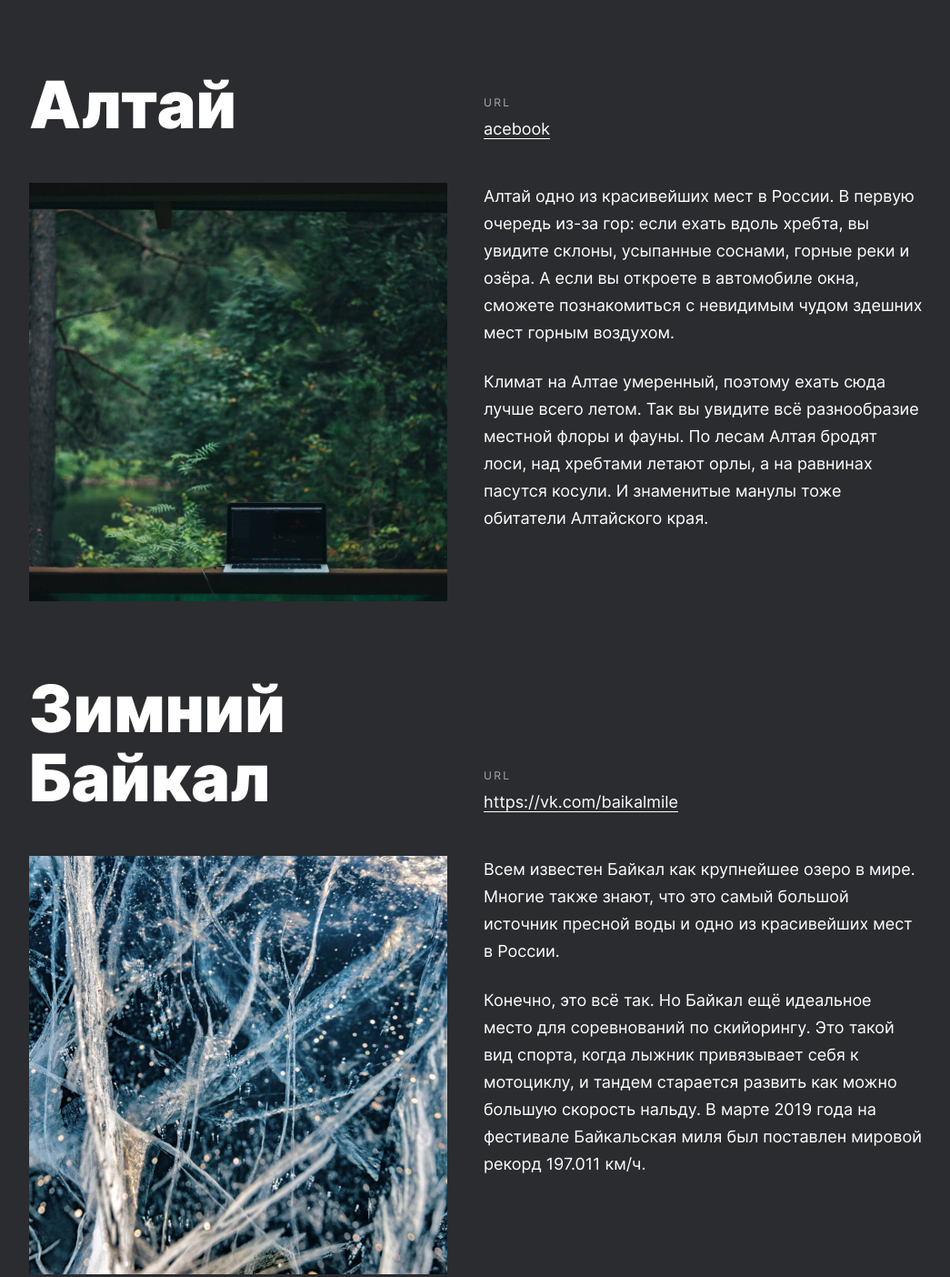
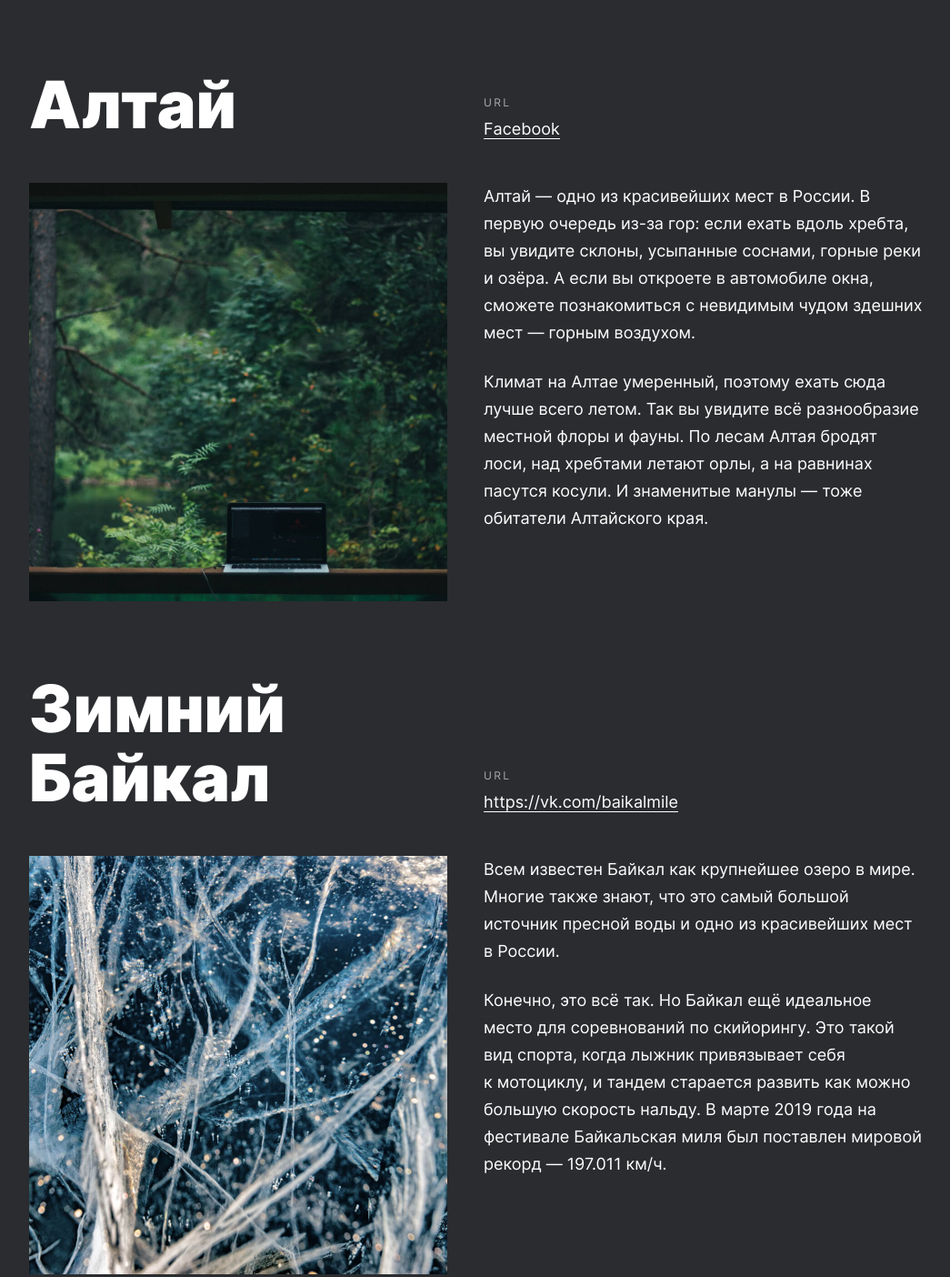
Before and after one commit to Slen1337/fixed-3rd, a plain HTML site: page index.html in a window 1280 px wide. Shown: the part 3843-5247 px from the top of the page at 91% size, without its empty margins (116-1161 px from the left). Drawn offline with Linux system fonts and the light colour scheme.

Commit message:
Правки текста

```diff
--- a/index.html
+++ b/index.html
@@ -45,7 +45,7 @@
               <h2 class="intro__title"> Чего мы там не видели?</h2>
                 <p class="intro__text">
                   По опросам ВЦИОМ, 95% россиян мечтают куда-нибудь поехать, но&nbsp;только 36% планируют провести отпуск в родной стране.
-                  Мол, чего мы тут, дома, не видели? На самом деле, Россия — это&nbsp;целая вселенная с ласковым морем юга, густыми лесами
+                  Мол, чего мы тут, дома, не видели? На&nbsp;самом деле, Россия — это&nbsp;целая вселенная с ласковым морем юга, густыми лесами
                   Саян и&nbsp;суровыми льдами плато Путорана. А ещё увидеть все эти красоты можно без миллионов на счету, загранпаспорта и
                   многочасовых перелетов. Как, например, Вера Башмакова — смелая молодая мама, которая&nbsp;взяла в охапку троих детей,
                   усадила их в свою «Ладу» и&nbsp;проехала 20 тысяч километров по родной стране. Мы выбрали и&nbsp;описали некоторые интересные
@@ -97,13 +97,12 @@
                 <img src="./images/places/place-kosa.jpg" alt="Коса Куршская, фото" class="place__image">
                 <div>
                   <p class="place__paragraph">
-                    Здесь, посреди лесов и песчаных дюн, вы&nbsp;сможете увидеть два&nbsp;
-                    водных горизонта — спокойного Куршского залива с&nbsp;одной стороны и подёрнутого рябью волн
+                    Здесь, посреди лесов и песчаных дюн, вы&nbsp;сможете увидеть два&nbsp;водных горизонта — спокойного Куршского залива с&nbsp;одной стороны и подёрнутого рябью волн
                     Балтийского моря с&nbsp;другой. Уникальная природная зона на краю российского анклава.
                   </p>
                   <p class="place__paragraph">
                     На этом Калининградская область не&nbsp;заканчивается.
-                    Для путешественника и исследователя там&nbsp;же по соседству — самая западная точка&nbsp;России, Балтийская&nbsp;коса, — и немецкое
+                    Для путешественника и исследователя там&nbsp;же по&nbsp;соседству — самая западная точка&nbsp;России, Балтийская&nbsp;коса, — и немецкое
                     наследие россыпи небольших приморских&nbsp;городов. Атмосфера здешних мест исключает суету, окуная в
                     спокойствие природы и запах стального, прохладного моря.
                   </p>
@@ -119,13 +118,13 @@
                 <div>
                   <p class="place__paragraph">
                     Почти весь полуостров находится за&nbsp;Полярным кругом. Саамская тундра, от которой на юг — тайга,
-                    а на север — Ледовитый океан, прикидывающийся Баренцевым морем.
+                    а&nbsp;на север — Ледовитый океан, прикидывающийся Баренцевым морем.
                   </p>
                   <p class="place__paragraph">
                     Возможно, вы смотрели Звягинцева и&nbsp;даже слышали историю арктического фестиваля в Териберке.
                     Возможно, слово «Хибины» не осталось под снегом школьных воспоминаний об уроках географии.
                     Возможно, вы не интересовались пронизывающей земную кору сверхглубокой скважиной, а&nbsp;от апатитов вас давно накрывает апатия.
-                    Но ваша мечта увидеть северное сияние начинает сбываться с билетом в Мурманск.
+                    Но ваша мечта увидеть северное сияние начинает сбываться с билетом в&nbsp;Мурманск.
                   </p>
                 </div>
               </article>
@@ -133,19 +132,18 @@
               <h2 class="place__title"> Алтай</h2>
                 <div class="place__website">
                   <p class="place__url-heading"> url</p>
-                  <a href="https://www.facebook.com/vera.bashmakova/posts/10156011613718822" target="_blank" class="place__link transition"> acebook</a>
+                  <a href="https://www.facebook.com/vera.bashmakova/posts/10156011613718822" target="_blank" class="place__link transition"> Facebook</a>
                 </div>
                 <img src="./images/places/place-altai.jpg" alt="Алтай, лес" class="place__image">
                 <div>
                   <p class="place__paragraph">
-                    Алтай одно из красивейших мест в России. В первую очередь из-за&nbsp;гор: если ехать вдоль хребта,
-                    вы увидите склоны, усыпанные соснами, горные реки и озёра. А&nbsp;если вы откроете в автомобиле окна,
-                    сможете познакомиться с невидимым чудом здешних мест&nbsp;горным воздухом.
+                    Алтай — одно из красивейших мест в&nbsp;России. В первую очередь из-за&nbsp;гор: если ехать вдоль хребта, вы&nbsp;увидите склоны, усыпанные соснами, горные реки и озёра.
+                    А&nbsp;если вы откроете в&nbsp;автомобиле окна, сможете познакомиться с&nbsp;невидимым чудом здешних мест — горным воздухом.
                   </p>
                   <p class="place__paragraph">
                     Климат на Алтае умеренный, поэтому ехать сюда лучше всего летом. Так вы увидите всё разнообразие местной флоры и фауны.
                     По лесам Алтая бродят лоси, над хребтами летают орлы, а на равнинах пасутся косули.
-                    И знаменитые манулы&nbsp;тоже обитатели Алтайского края.
+                    И знаменитые манулы&nbsp;— тоже обитатели Алтайского края.
                   </p>
                 </div>
             </article>
@@ -163,8 +161,8 @@
                   </p>
                   <p class="place__paragraph">
                     Конечно, это всё так. Но Байкал ещё идеальное место для&nbsp;соревнований по скийорингу.
-                    Это такой вид спорта, когда лыжник привязывает себя к мотоциклу, и тандем старается развить как можно большую скорость нальду.
-                    В марте 2019 года на фестивале Байкальская миля был поставлен мировой рекорд  197.011&nbsp;км/ч.
+                    Это такой вид спорта, когда лыжник привязывает себя к&nbsp;мотоциклу, и тандем старается развить как можно большую скорость нальду.
+                    В марте 2019 года на фестивале Байкальская миля был поставлен мировой рекорд — 197.011&nbsp;км/ч.
                   </p>
                 </div>
             </article>
```
